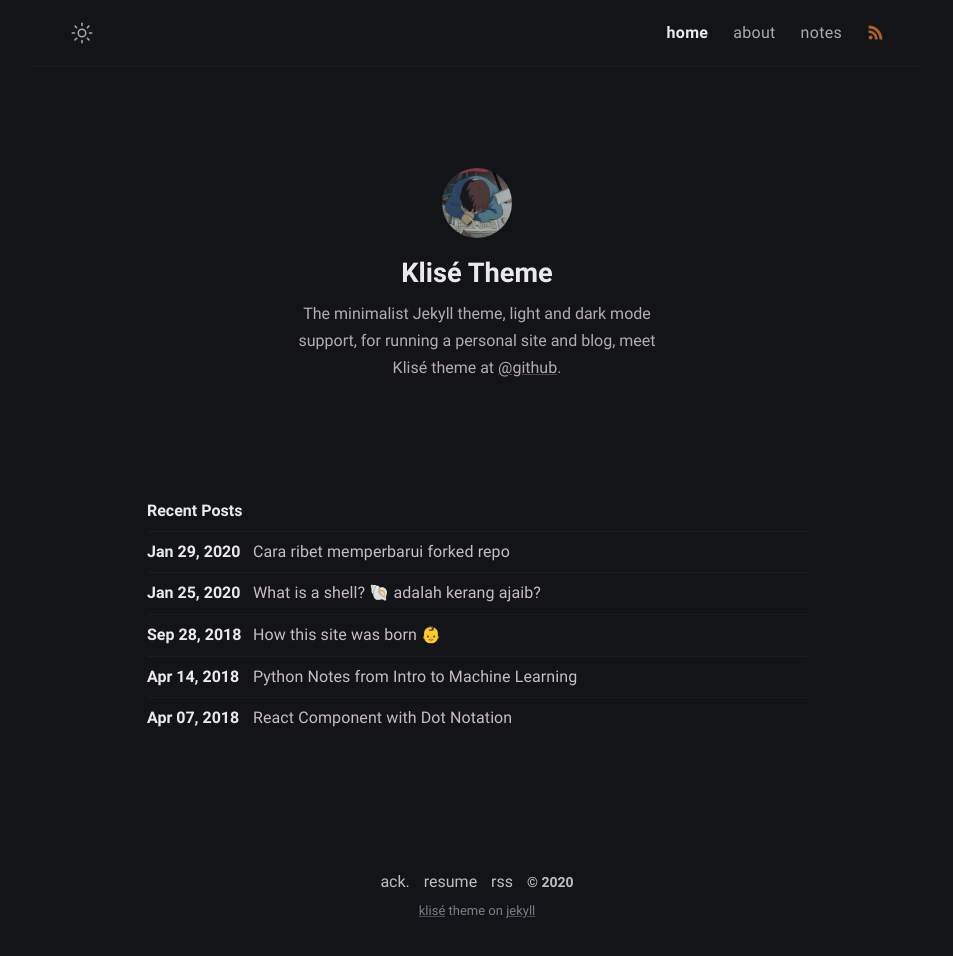
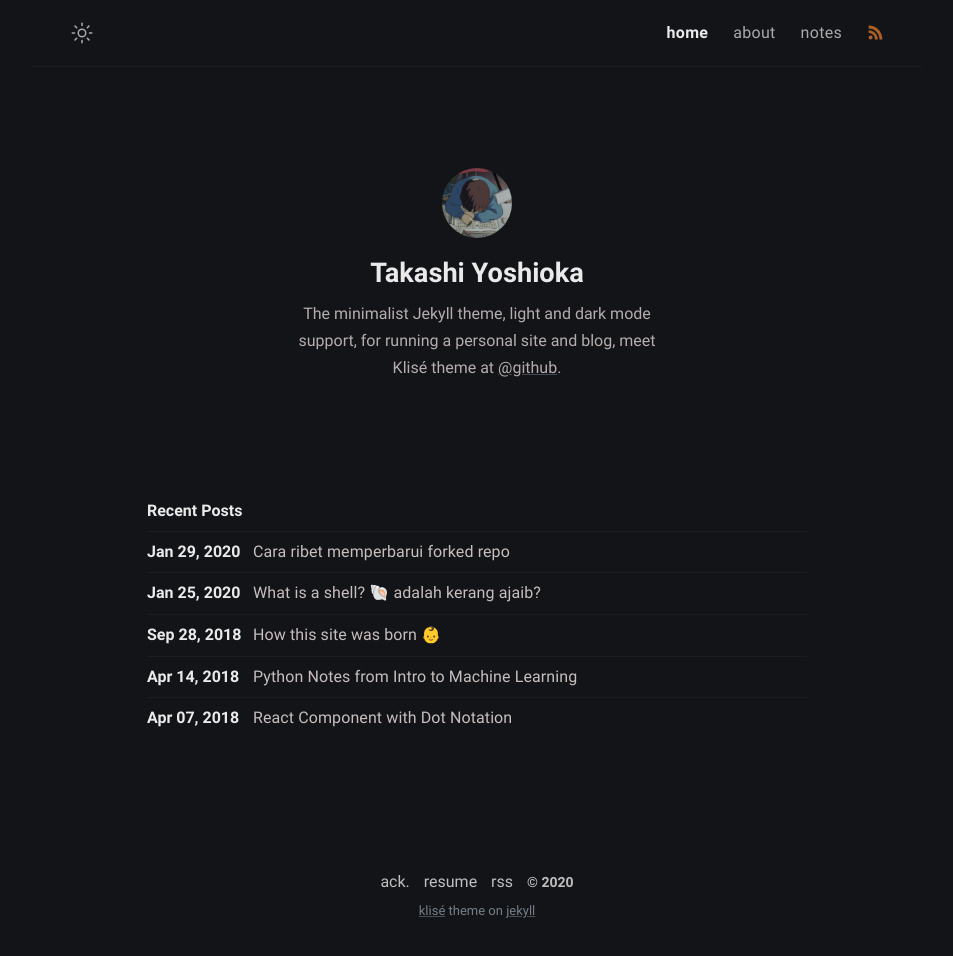
Before and after one commit to takagotch/o2900, a Jekyll site: the page built from index.md, in a window 1280 px wide. Shown: the whole page, without its empty margins (163-1116 px from the left). Built offline with Jekyll 4.4.1, drawn with Linux system fonts in a browser that asks for light colours.

Commit message:
Update _config.yml

```diff
--- a/_config.yml
+++ b/_config.yml
@@ -1,5 +1,5 @@
 # Site settings
-title: Klise Theme
+title: Takashi Yoshioka
 description: >-
   He's writing in Bahasa about web technology and experience as a journal
   for documentation things that he learned, meet him <a href="https://github.com/piharpi" target="_blank" rel="noopener">@github</a>.
@@ -11,17 +11,17 @@ mode: dark # default theme "dark" | "light"
 
 # Profile settings
 author:
-  name: Klisé Theme
+  name: Takashi Yoshioka
   bio: >-
     The minimalist Jekyll theme, light and dark mode support, for running a personal site and blog,
     meet Klisé theme at <a href="https://github.com/piharpi/jekyll-klise" target="_blank" rel="noopener">@github</a>.
-  username: username
+  username: takagotch
   email: your-email@email.com
   avatar: /assets/img/avatar.jpg
 
 # Url settings
-url: "https://klise.now.sh"
-baseurl:
+url: "https://takagotch.github.io/"
+baseurl: "/page68"
 permalink: /:title/
 google_analytics:
 fb_appid:
```
